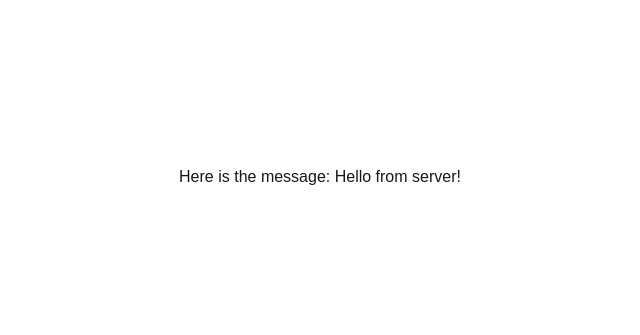
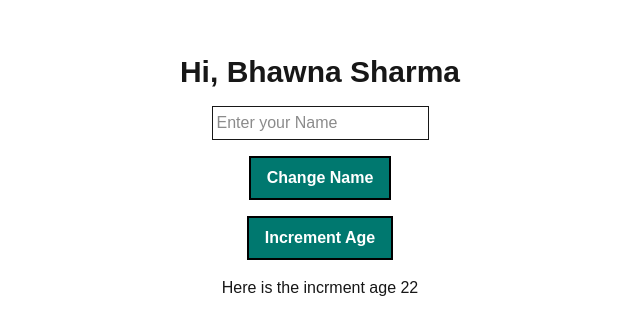
Before and after one commit to Bhawna0034/Next.js-React-Revision, a Next.js app: page / in a window 1280 px wide. Shown: the part 223-558 px from the top of the page, without its empty margins (320-960 px from the left). Built offline with nearby package versions, Linux system fonts and the light colour scheme.

Commit message:
useReducer() Hook

```diff
--- /dev/null
+++ b/src/app/components/useReducer/CounterReducer.js
@@ -0,0 +1,45 @@
+"use client"
+import React, { useReducer } from "react";
+
+const countReducer = (state, action) => {
+  switch (action.type) {
+    case "INCREMENT":
+      return { count: state.count + 1 };
+    case "DECREMENT":
+        return {count: state.count - 1};
+    case "RESET":
+        return {count: 0};
+    default:
+      return "CANNOT UPDATE";
+  }
+};
+const CounterReducer = () => {
+    const initialState = {count: 0};
+  const [state, dispatch] = useReducer(countReducer, initialState);
+
+  return (
+    <div className="flex flex-col gap-3 items-center">
+      <h2 className="text-3xl font-bold">{state.count}</h2>
+      <button
+        onClick={() => dispatch({ type: "INCREMENT" })}
+        className="bg-black text-white px-4 py-2 w-[130px]"
+      >
+        Increment
+      </button>
+      <button
+        onClick={() => dispatch({ type: "DECREMENT" })}
+        className="bg-black text-white px-4 py-2 w-[130px]"
+      >
+        Decrement
+      </button>
+      <button
+        onClick={() => dispatch({ type: "RESET" })}
+        className="bg-black text-white px-4 py-2  w-[130px]"
+      >
+        Reset
+      </button>
+    </div>
+  );
+};
+
+export default CounterReducer;
--- /dev/null
+++ b/src/app/components/useReducer/FormReducer.js
@@ -0,0 +1,51 @@
+"use client";
+import React, { useReducer, useState } from "react";
+
+const intitalState = { name: "Bhawna Sharma", age: 22 };
+const formReducer = (state, action) => {
+  switch (action.type) {
+    case "INCREMENT_AGE":
+      return { name: state.name, age: state.age + 1 };
+    case "CHANGE_NAME":
+      return { name: action.payload, age: state.age };
+    default:
+      return "Sorry! Not able to fulfull your request";
+  }
+};
+
+const FormReducer = () => {
+  const [state, dispatch] = useReducer(formReducer, intitalState);
+  const [inputName, setInputChange] = useState("");
+  const handleChangeName = () => {
+    dispatch({ type: "CHANGE_NAME", payload: inputName });
+    setInputChange("");
+  };
+  return (
+    <div className="flex flex-col gap-4 items-center">
+      <h2 className="text-3xl font-bold">Hi, {state.name}</h2>
+      <input
+        type="text"
+        name="name"
+        value={inputName}
+        onChange={() => setInputChange(event.target.value)}
+        placeholder="Enter your Name"
+        className="border p-1 outline-none"
+      />
+      <button
+        onClick={handleChangeName}
+        className="border-2 border-black bg-teal-700 text-white font-bold px-4 py-2"
+      >
+        Change Name
+      </button>
+      <button
+        onClick={() => dispatch({ type: "INCREMENT_AGE" })}
+        className="border-2 border-black bg-teal-700 text-white font-bold px-4 py-2"
+      >
+        Increment Age
+      </button>
+      <p>Here is the incrment age {state.age}</p>
+    </div>
+  );
+};
+
+export default FormReducer;
--- a/src/app/page.js
+++ b/src/app/page.js
@@ -1,12 +1,13 @@
 "use client"
 import Image from "next/image";
-import MessageContainer from "./components/use/MessageContainer";
+
+import FormReducer from "./components/useReducer/FormReducer";
 
 export default function Home() {
   const isLoggedIn = true;
   return (
     <main className="flex items-center justify-center h-lvh">
-     <MessageContainer/>
+     <FormReducer/>
     </main>
   );
 }
```
